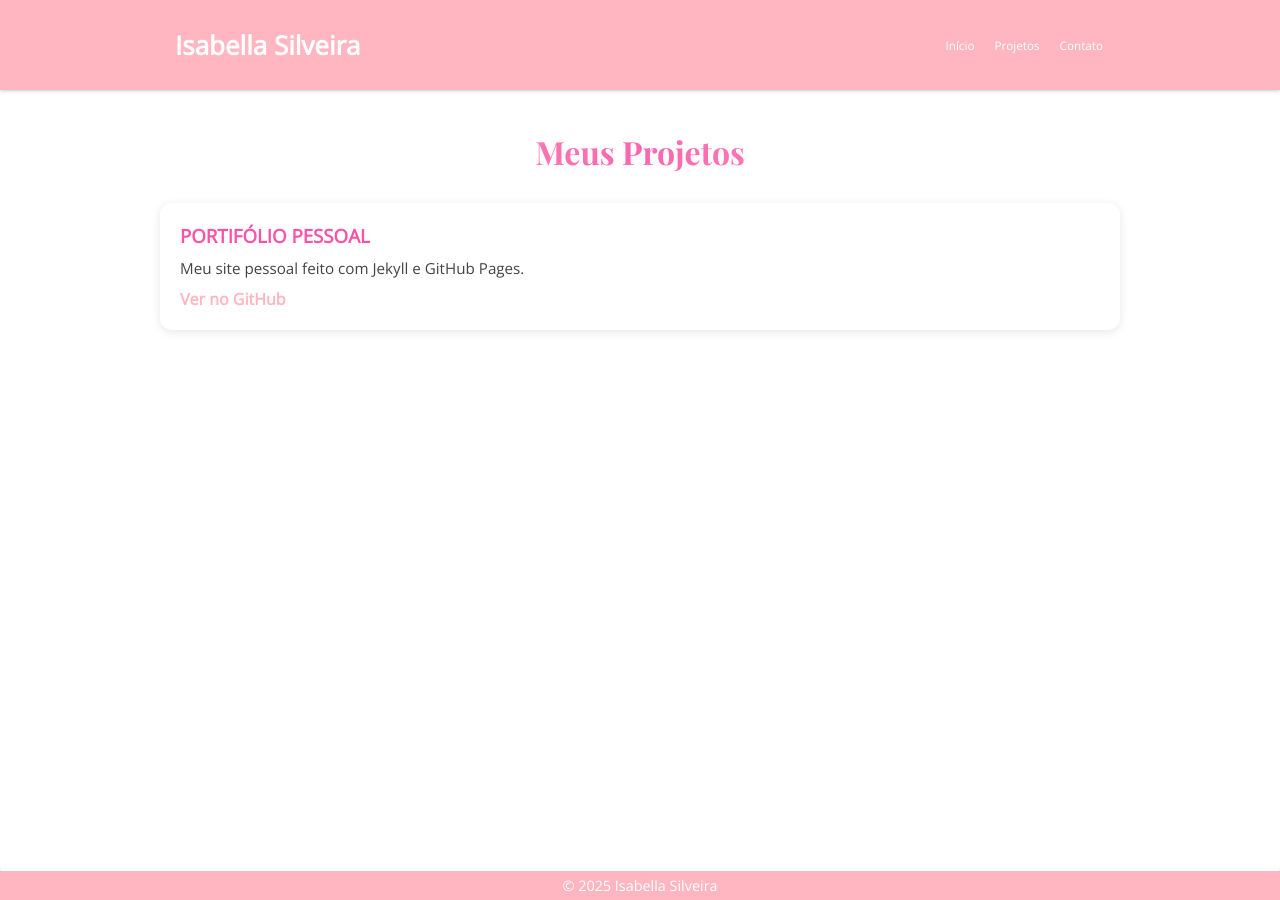
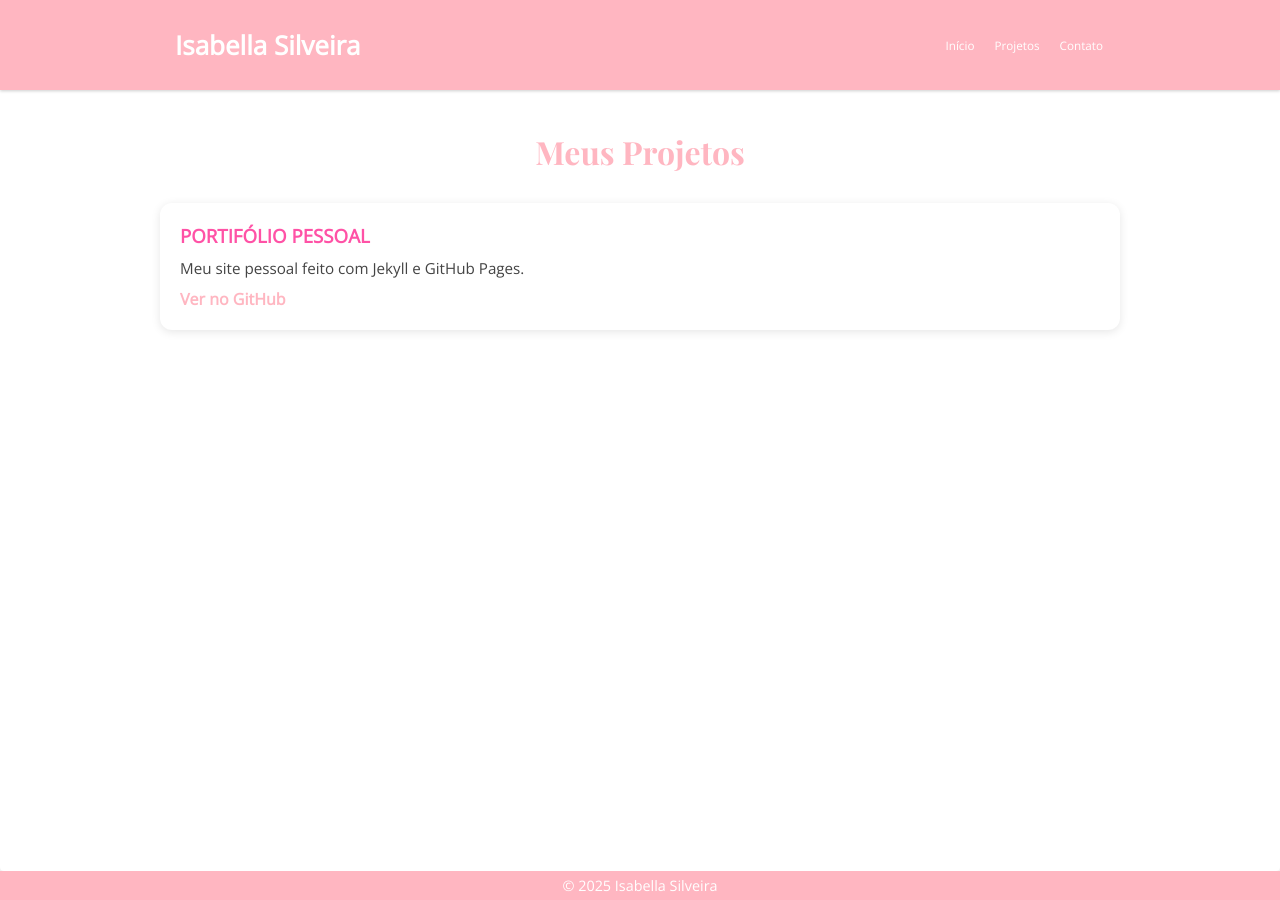
Before and after one commit to isacsilveira/isacsilveira.github.io, a Jekyll site: the page built from projetos.md, in a window 1280 px wide. Built offline with Jekyll 4.4.1, drawn with Linux system fonts in a browser that asks for light colours.

Commit message:
Update style.css

```diff
--- a/assets/css/style.css
+++ b/assets/css/style.css
@@ -188,12 +188,9 @@ html, body {
 
 /* Título com rosa elegante nos projetos */
 .section-title {
+  color: #ffb6c1;
   font-family: 'Playfair Display', serif;
   font-size: 2.5rem;
-  background: linear-gradient(90deg, #ffb6c1 0%, #ff69b4 50%, #ffb6c1 100%);
-   -webkit-background-clip: text;
-  -webkit-text-fill-color: transparent;
-  text-shadow: 1px 1px 6px rgba(0, 0, 0, 0.05);
   font-weight: 700;
   text-align: center;
   margin-bottom: 30px;
```
